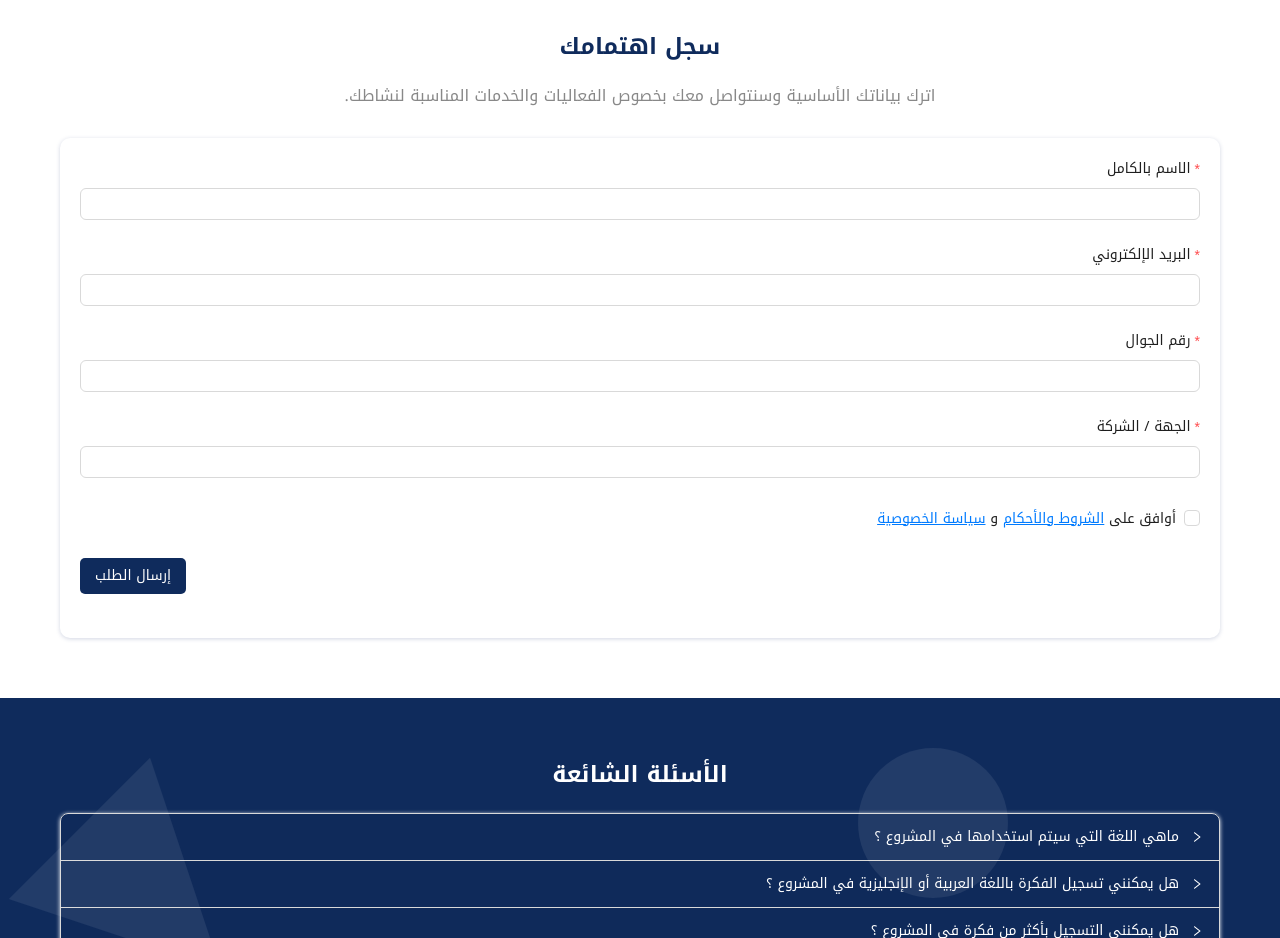
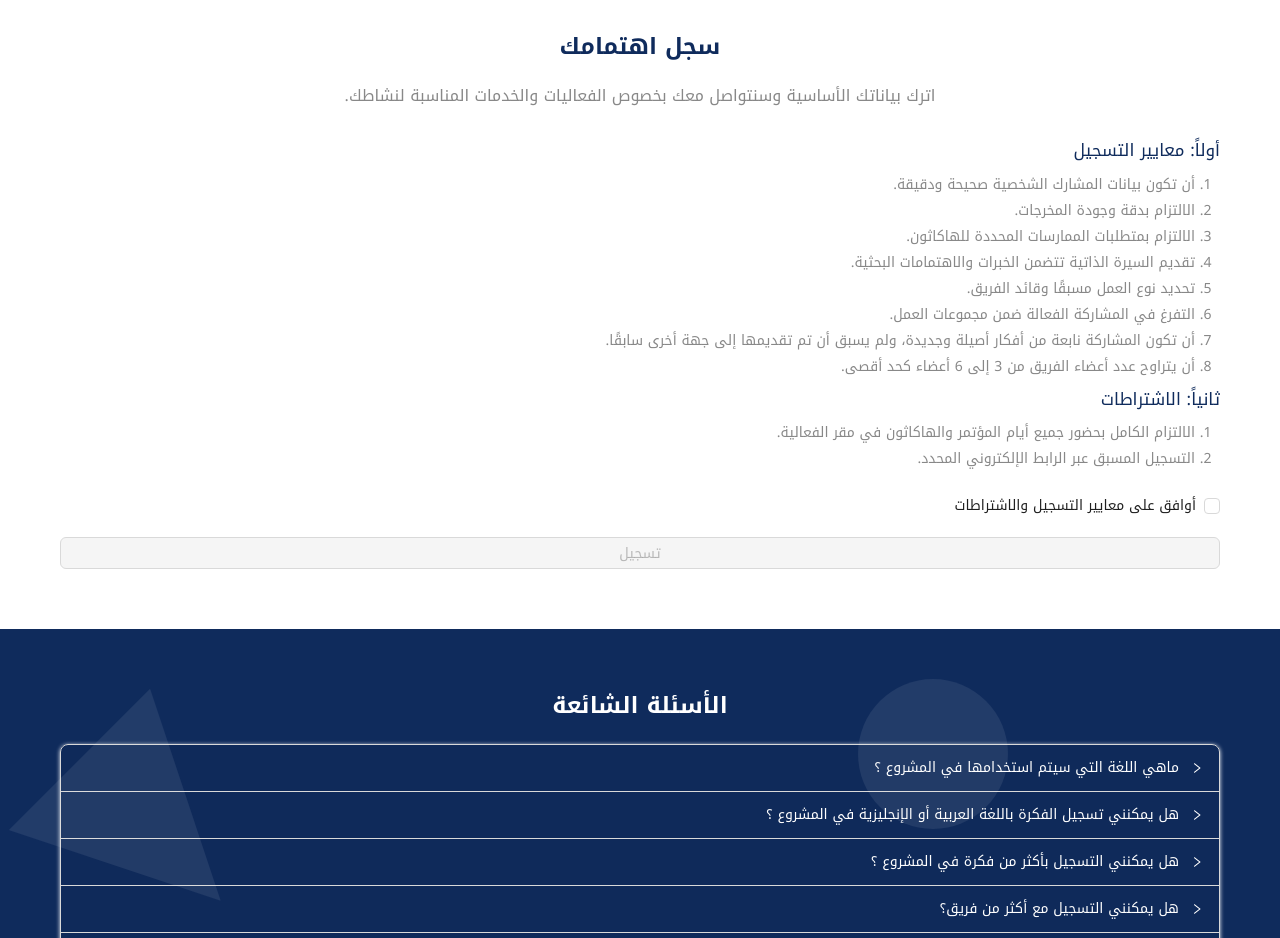
Before and after one commit to ahmedzezo22/INCEPTIAHail, a Next.js app: page / in a window 1280 px wide. Shown: the part 3640-4578 px from the top of the page. Built offline with nearby package versions, Linux system fonts and the light colour scheme.

Commit message:
update commit

```diff
--- a/Components/RegisterYourInterest/index.js
+++ b/Components/RegisterYourInterest/index.js
@@ -1,14 +1,17 @@
 "use client";
-import React from "react";
-import { Form, Input, Checkbox, notification } from "antd";
+import React, { useState } from "react";
 import { useTranslation } from "react-i18next";
 import styles from "./style.module.css";
 import { motion } from "framer-motion";
 import { useInView } from "react-intersection-observer";
+import { Form, Input, Button, Checkbox, message, notification } from "antd";
+import { useRouter } from "next/router";
 
 const RegisterYourInterest = () => {
   const { t } = useTranslation();
   const [form] = Form.useForm();
+  const router = useRouter();
+  const [agree, setAgree] = useState(false);
 
   const { ref, inView } = useInView({
     triggerOnce: false, // 👈 يتكرر مع كل دخول
@@ -65,7 +68,7 @@ const RegisterYourInterest = () => {
           initial="hidden"
           animate={inView ? "visible" : "hidden"}
         >
-          <Form
+          {/* <Form
             form={form}
             layout="vertical"
             onFinish={onFinish}
@@ -142,7 +145,43 @@ const RegisterYourInterest = () => {
             <Form.Item style={{ display: "flex", justifyContent: "flex-end" }}>
               <button className="butDefault">{t("form.submit")}</button>
             </Form.Item>
-          </Form>
+          </Form> */}
+          <div className={styles.beforeLogin}>
+            <h2>{t("login.conditionsTitle")}</h2>
+            <ol>
+              {t("login.conditionsList", { returnObjects: true }).map(
+                (item, i) => (
+                  <li key={i}>{item}</li>
+                )
+              )}
+            </ol>
+
+            <h2>{t("login.requirementsTitle")}</h2>
+            <ol>
+              {t("login.requirementsList", { returnObjects: true }).map(
+                (item, i) => (
+                  <li key={i}>{item}</li>
+                )
+              )}
+            </ol>
+            <Checkbox
+              checked={agree}
+              onChange={(e) => setAgree(e.target.checked)}
+              style={{ marginTop: "20px" }}
+            >
+              {t("login.agree")}
+            </Checkbox>
+
+            <Button
+              type="primary"
+              block
+              disabled={!agree}
+              style={{ marginTop: "20px" }}
+              onClick={() => router.push("https://sdl.edu.sa/SDLPortal")}
+            >
+              {t("login.continue")}
+            </Button>
+          </div>
         </motion.div>
       </div>
     </div>
--- a/Components/RegisterYourInterest/style.module.css
+++ b/Components/RegisterYourInterest/style.module.css
@@ -26,3 +26,22 @@
   cursor: pointer;
   text-decoration: underline;
 }
+
+
+.beforeLogin h2{
+    color: var(--main-color);
+    font-size: 17px;
+    margin: 10px 0;
+}
+
+.beforeLogin ol{
+    padding: 0 50px;
+    list-style: auto;
+    padding: 0 25px;
+}
+
+.beforeLogin ol li{
+    font-size: 14px;
+    color: #888;
+    margin-bottom: 5px;
+}
--- a/pages/login/index.js
+++ b/pages/login/index.js
@@ -31,7 +31,7 @@ const Login = () => {
 
   return (
     <div className="container">
-      <div className={styles.wrapperLogin}>
+      {/* <div className={styles.wrapperLogin}>
         {!showForm ? (
           <div className={styles.beforeLogin}>
             <h2>{t("login.conditionsTitle")}</h2>
@@ -97,6 +97,34 @@ const Login = () => {
             </Form>
           </div>
         )}
+      </div> */}
+      <div className={styles.wrapperLogin}>
+        <div className={styles.login}>
+          <h1>{t("login.title")}</h1>
+          <Form name="loginForm" layout="vertical" onFinish={onFinish}>
+            <Form.Item
+              label={t("login.usernameLabel")}
+              name="username"
+              rules={[{ required: true, message: t("login.usernameError") }]}
+            >
+              <Input placeholder="" />
+            </Form.Item>
+
+            <Form.Item
+              label={t("login.passwordLabel")}
+              name="password"
+              rules={[{ required: true, message: t("login.passwordError") }]}
+            >
+              <Input.Password placeholder="" />
+            </Form.Item>
+
+            <Form.Item>
+              <Button type="primary" htmlType="submit" block>
+                {t("login.submit")}
+              </Button>
+            </Form.Item>
+          </Form>
+        </div>
       </div>
     </div>
   );
```
